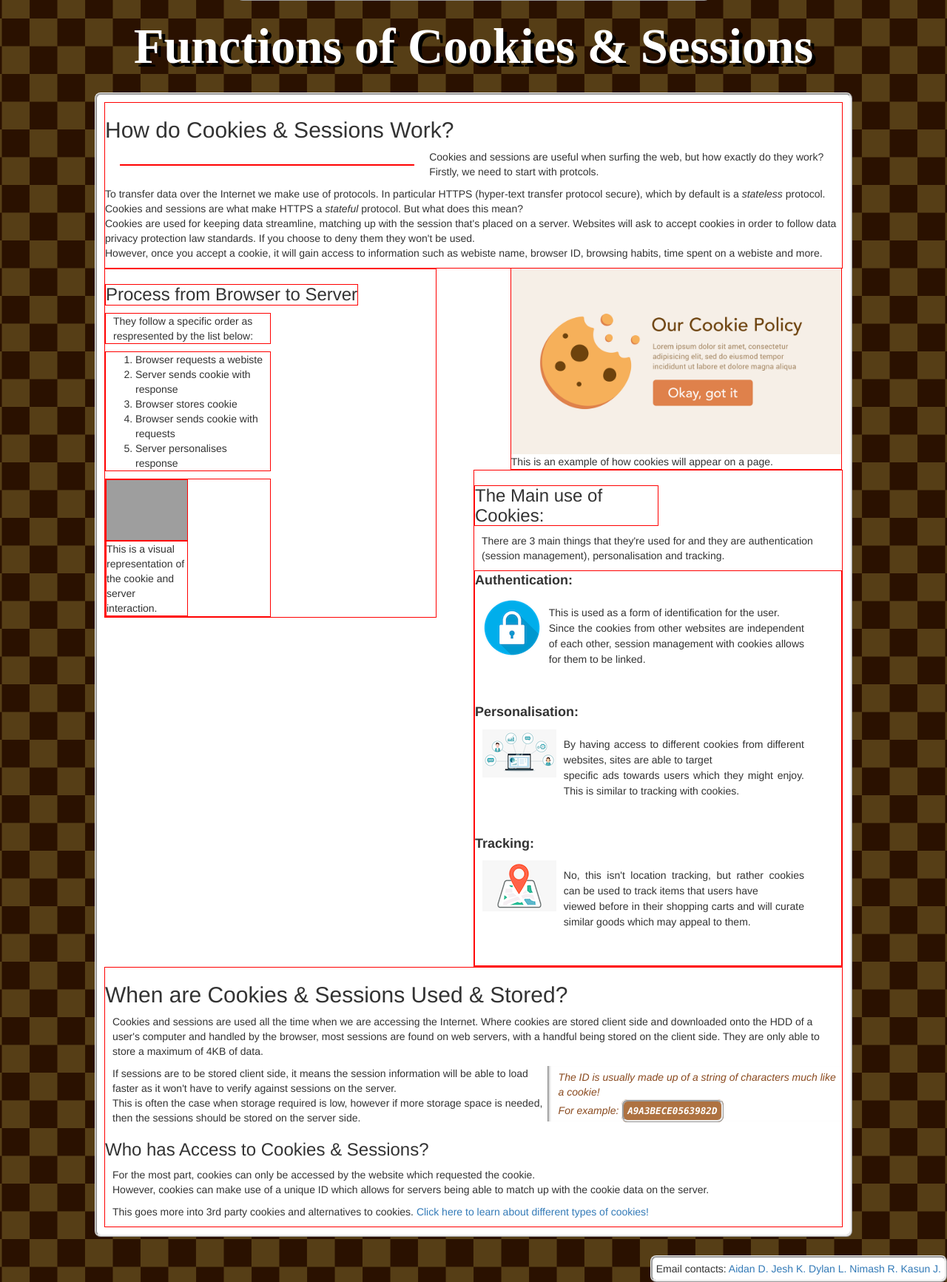
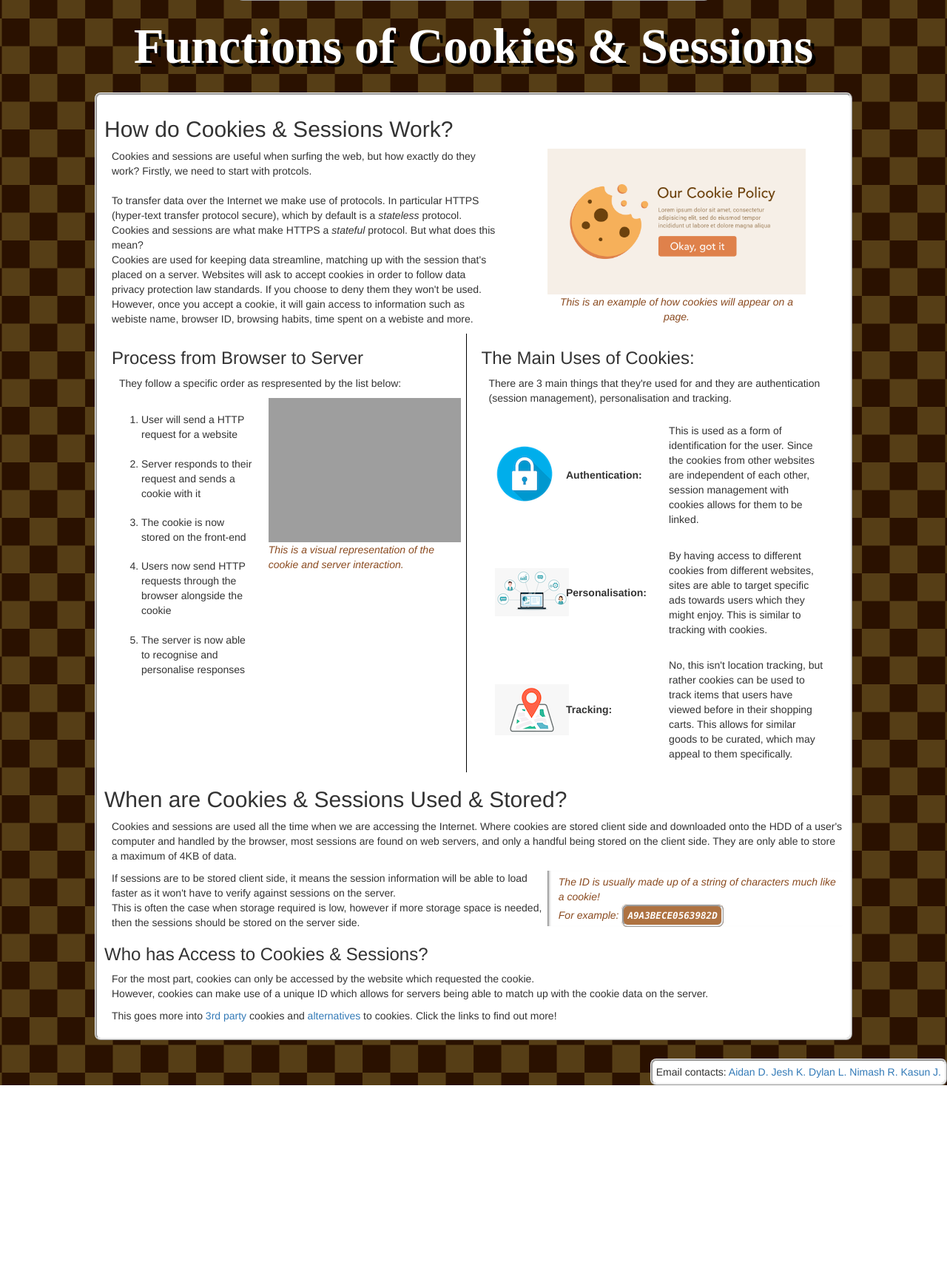
Before and after one commit to poppers13/swin-inquiry-project-2, a PHP site: page /topic3.html in a window 1280 px wide. Shown: the part 200-1933 px from the top of the page at 74% size. After the commit the page ends 1667 px from the top, so only its background shows below. Run offline with PHP 8.4, Linux system fonts and the light colour scheme; grey boxes are pictures that could not be loaded.

Commit message:
final changes for my page

```diff
--- a/content/styles/style.css
+++ b/content/styles/style.css
@@ -184,153 +184,110 @@ aside .asidep {
 
 /* !!! TOPIC 3 STYLING !!! */
 
-/* start of function section */
-#function {
-    border: red 1px solid;
+#flexbox1 {
+    display: flex;
+    justify-content: space-between;
+    clear: both;
+    margin: 1% 0;
 }
 
-.how-cs-work{
-    float: left;
-    width: 40%;
-    height: 50%;
-    margin: 2% 2%;
-    border: red 1px solid;
+/* start of function section */
+#function-p {
+    width: 55%;
+    padding-right: 2%;
 }
 
 figure.figure1 {
     float: right;
-    width: 45%;
-    max-width: 100%;
-    height: 70%;
-    border: red 1px solid;
+    width: 35%;
+    text-align: center;
+    margin-right: 5%;
+    margin-bottom: 1%;
 }
 
 img.figure1 {
-    float: right;
-    width: fit-content;
-    max-width: 100%;
-    height: 50%;
+    width: 100%;
 }
 
 figcaption.figure1 {
+    margin: auto;
     width: fit-content;
-    text-align: center;
-}
-
-
-/* end of function section */
-/* !!! TOPIC 4 STYLING !!! */
-
-
-#alternatives{
-    list-style-type: upper-roman;
-}
-
-.alternative-sub{
-    text-align: center;
-}
-.alternative-table{
-    margin-left: auto;
-    margin-right: auto;
-}
-.alternative-table, .alternative-tr, .alternative-th, .alternative-td{
-    border: 1px solid black;
-    border-collapse: collapse;
+    font-style: italic;
+    color:rgb(138, 74, 31)
 
 }
-aside h3{
-    margin: .5rem;
-}
+/* end of function section */
+
 /* start of process section */
 #process {
-    float: left;
-    width: 45%;
-    border: red 1px solid;
+    flex: 1;
+    margin: 0 1%;
+    border-right:black solid 1px;
 }
 
 #process h3 {
     width: fit-content;
-    border: red 1px solid;
 }
 
-.cookies-process {
-    width: 50%;
-    display: block;
-    border: red 1px solid;
+#process-flexbox {
+    display: flex;
+    justify-content: space-between;
+}
 
+#process-flexbox ol {
+    flex-basis: 40%;
+}
+
+#process-flexbox li {
+    margin-top: 13%;
+}
+
+#process-flexbox figure {
+    flex-basis: 55%;
 }
 
 .figure2 {
-    clear: left;
-    width: 50%;
-    border: red 1px solid;
-}
-
-img.figure2 {
-    clear: left;
-    width: 50%;
-    border: red 1px solid;
+    width: 100%;
+    margin: 0 3%;
+    font-style: italic;
+    color:rgb(138, 74, 31);
 }
 /* end of process section */
 
 /* start of main-use section */
 #main-use {
-    float: right;
-    width: 50%;
-    border: red 1px solid;
-}
-
-#main-use h3 {
-    width: fit-content;
-    width: 50%;
-    border: red 1px solid;
-}
-
-dl {
-    margin: auto;
-    width: fit-content;
-    border: red 1px solid;
-}
-
-dt {
-    font-weight: bold;
-    font-size: large;
+    flex: 1;
+    margin: 0 1%;
 
 }
 
-dd {
-    background: none no-repeat left top;
-    padding: 20px 50px 20px;
-    background: none no-repeat left top;
-	margin:0 0 2em 0;
-	line-height:1.5em;
-    text-align: justify;
-    position: relative;
-    top: 50%;
+#table-uses {
+    border-collapse: seperate;
+    border-spacing: 0 15px;
+}
+
+#table-uses td {
+    padding: 3%;
+}
+
+.td-text {
+    width: 50%;
 }
 
 img.authentication {
-    float: left;
-    margin: 2%;
+    margin: 5%;
 }
 
 img.personalisation {
-    float: left;
-    margin: 2%;
+    margin: 5%;
 }
 
 img.tracking {
-    float: left;
-    margin: 2%;
+    margin: 5%;
 }
 /* end of main-use section */
 
 /* start of where-used-stored section */
-#where-used-stored {
-    clear: both;
-    border: red 1px solid;
-}
-
 aside {
     width: 40%;
     box-shadow: inset 5px 0px 5px -5px black;
@@ -353,6 +310,28 @@ aside p {
 }
 /* end of where-used-stored section */
 
+/* !!! TOPIC 4 STYLING !!! */
+
+#alternatives{
+    list-style-type: upper-roman;
+}
+
+.alternative-sub{
+    text-align: center;
+}
+.alternative-table{
+    margin-left: auto;
+    margin-right: auto;
+}
+.alternative-table, .alternative-tr, .alternative-th, .alternative-td{
+    border: 1px solid black;
+    border-collapse: collapse;
+
+}
+aside h3{
+    margin: .5rem;
+}
+
 /* !!! QUIZ STYLING !!! */
 
 fieldset { margin-bottom: 15px; }
--- a/content/topic3.html
+++ b/content/topic3.html
@@ -40,15 +40,20 @@
                 <h1>Functions of Cookies & Sessions</h1>
             </section>
 
-        <article class="content-block">
+        <section class="content-block">
             <!-- how do cookies and sessions work -->
             <section id="function">
                 <h2>How do Cookies & Sessions Work?</h2>
-                    <p class="how-cs-work">
-                        <p>
+
+                    <!-- figure containing example of cookies on websites -->
+                    <figure class="figure1">
+                        <img class="figure1" src="styles/images/cookie-accept.png" alt="Example image of cookies on a webpage">
+                        <figcaption class="figure1">This is an example of how cookies will appear on a page.</figcaption>
+                    </figure>
+
+                    <p id="function-p">
                         Cookies and sessions are useful when surfing the web, but how exactly do they work?
-                        Firstly, we need to start with protcols.
-                        </p>
+                        Firstly, we need to start with protcols. <br/><br/>
 
                         To transfer data over the Internet we make use of protocols. In particular HTTPS (hyper-text transfer protocol secure), which by default is a <em>stateless</em> protocol.
                         Cookies and sessions are what make HTTPS a <em>stateful</em> protocol. But what does this mean? <br/>
@@ -60,58 +65,80 @@
                         However, once you accept a cookie, it will gain access to information such as webiste name, browser ID, browsing
                         habits, time spent on a webiste and more. <br/>
                     </p>
-
-                    <!-- figure containing example of cookies on websites -->
-                    <figure class="figure1">
-                        <img class="figure1" src="styles/images/cookie-accept.png" alt="Example image of cookies on a webpage">
-                        <figcaption class="figure1">This is an example of how cookies will appear on a page.</figcaption>
-                    </figure>
             </section>
 
+            <section id="flexbox1">
                 <!-- process of cookies -->
                 <section id="process">
                     <h3>Process from Browser to Server</h3>
-                <p class="cookies-process">They follow a specific order as respresented by the list below:</p>
-
-                <ol class="cookies-process">
-                    <li id="cookies-process1">Browser requests a webiste</li>
-                    <li id="cookies-process2">Server sends cookie with response</li>
-                    <li id="cookies-process3">Browser stores cookie</li>
-                    <li id="cookies-process4">Browser sends cookie with requests</li>
-                    <li id="cookies-process5">Server personalises response</li>
+                        <p id="cookies-process">They follow a specific order as respresented by the list below:</p>
+                    <!-- putting this area into a section of its own for further styling with CSS flexbox -->
+                    <section id="process-flexbox">
+                        <ol>
+                            <li>User will send a HTTP request for a website</li>
+                            <li>Server responds to their request and sends a cookie with it</li>
+                            <li>The cookie is now stored on the front-end</li>
+                            <li>Users now send HTTP requests through the browser alongside the cookie</li>
+                            <li>The server is now able to recognise and personalise responses</li>
                         </ol>
 
                         <figure class="figure2">
                             <img class="figure2" src="https://miro.medium.com/max/1136/1*uM18fYS7E_lb6W0JtSsCvQ.png" alt="Visual of cookie process">
                             <figcaption class="figure2">This is a visual representation of the cookie and server interaction.</figcaption>
                         </figure>
-
+                    </section>
                 </section>
 
                 <!-- main uses of cookies -->
                 <section id="main-use">
-                <h3>The Main use of Cookies:</h3>
+                    <h3>The Main Uses of Cookies:</h3>
                     <p>There are 3 main things that they're used for and they are authentication (session management), personalisation and tracking.</p>
-                <dl id="3-uses">
-                    <dt>Authentication:</dt>
-                        <img class="authentication" src="styles/images/security.png" alt="image of blue padlock" >
-                            <dd>This is used as a form of identification for the user. <br>
+                    <table id="table-uses">
+                        <!-- row for authentication -->
+                        <tr>
+                            <td>
+                                <img class="authentication" src="styles/images/security.png" alt="image of blue padlock">
+                            </td>
+
+                            <th>Authentication:</th>
+
+                            <td class="td-text">
+                                This is used as a form of identification for the user.
                                 Since the cookies from other websites are independent of each other, session management with cookies allows for them to be linked.
-                            </dd>
+                            </td>
+                        </tr>
 
-                    <dt>Personalisation:</dt>
+                        <!-- row for personalisation -->
+                        <tr>
+                            <td>
                                 <img class="personalisation" src="styles/images/personalisation.png" alt="logo for personalisation">
-                            <dd>By having access to different cookies from different websites, sites are able to target <br>
+                            </td>
+
+                            <th>Personalisation:</th>
+
+                            <td class="td-text">
+                                By having access to different cookies from different websites, sites are able to target
                                 specific ads towards users which they might enjoy. This is similar to tracking with cookies.
-                            </dd>
+                            </td>
+                        </tr>
 
-                    <dt>Tracking:</dt>
+                        <!-- row for tracking -->
+                        <tr>
+                            <td>
                                 <img class="tracking" src="styles/images/tracking.png" alt="image of red pointer on map">
-                            <dd>No, this isn't location tracking, but rather cookies can be used to track items that users have <br>
-                                viewed before in their shopping carts and will curate similar goods which may appeal to them.
-                            </dd>
-                </dl>
+                            </td>
+
+                            <th>Tracking:</th>
+
+                            <td class="td-text">No, this isn't location tracking, but rather cookies can be used to track items that users have
+                                viewed before in their shopping carts. This allows for similar goods to be curated, which may appeal to them specifically.
+                            </td>
+                        <tr>
+
+                    </table>
                 </section>
+            </section>
+
 
             <!-- where are cookies & sessions used & stored -->
             <section id="where-used-stored">
@@ -119,7 +146,7 @@
                     <p>Cookies and sessions are used all the time when we are accessing the Internet.
 
                         Where cookies are stored client side and downloaded onto the HDD of a user's computer and handled by the browser,
-                        most sessions are found on web servers, with a handful being stored on the client side.
+                        most sessions are found on web servers, and only a handful being stored on the client side.
                         They are only able to store a maximum of 4KB of data.
                     </p>
 
@@ -142,12 +169,14 @@
                             However, cookies can make use of a unique ID which allows for servers being able to match up with the cookie data on the server. <br/>
                         </p>
 
-                        <p>This goes more into 3rd party cookies and alternatives to cookies.
-                            <a href = "topic4.html">Click here to learn about different types of cookies!</a>
+                        <p>This goes more into
+                            <a href="topic1.html">3rd party</a> cookies and
+                            <a href="topic4.html">alternatives</a> to cookies.
+                            Click the links to find out more!</a>
                         </p>
                 </section>
             </section>
-        </article>
+        </section>
 
             <!-- footer with emails and authors -->
             <footer class="content-block" id="footer-block">
```
Lines whose indentation alone changed are shown as unchanged.
